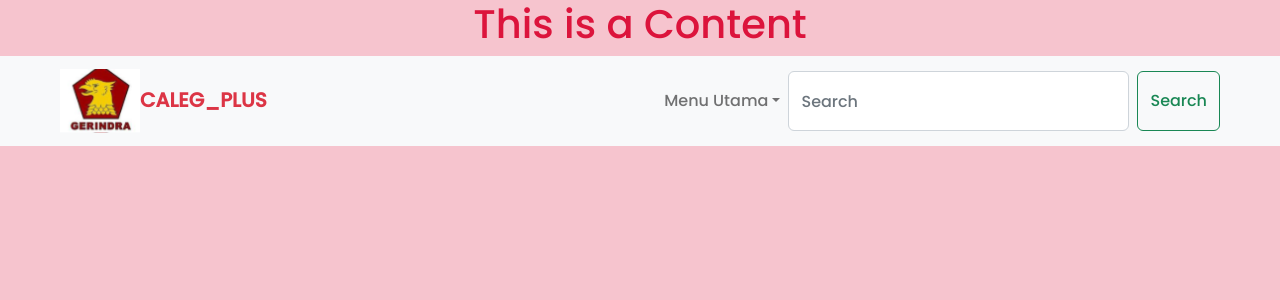
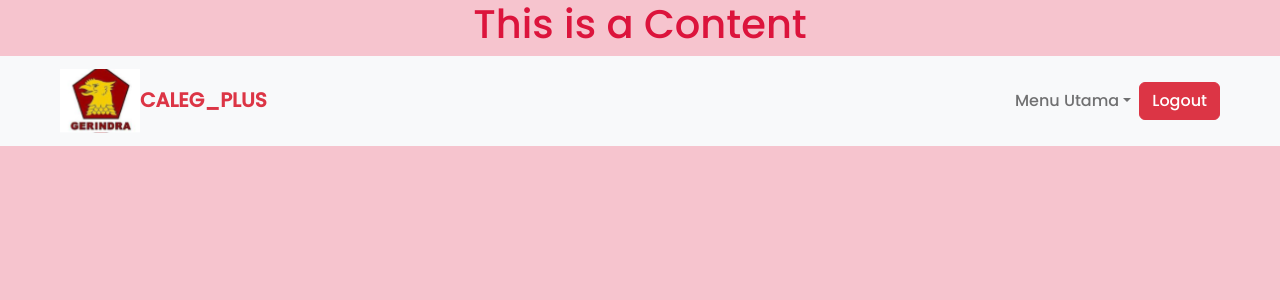
Before and after one commit to Caleg-App-System/FE-Caleg_Plus, a React (Create React App) app: page / in a window 1280 px wide. Shown: the top 300 px of the page. Built offline with nearby package versions, Linux system fonts and the light colour scheme.

Commit message:
feat: logout account

```diff
--- a/src/components/navbar/index.js
+++ b/src/components/navbar/index.js
@@ -1,8 +1,17 @@
 import React from "react";
 import "./navbar.css";
 import { Logo } from "../../assets";
+import { useSelector, useDispatch } from "react-redux";
+import { useNavigate } from "react-router-dom";
+import { logoutActions } from "../../config/redux/actions/authActions";
 
 const Navbar = () => {
+  const history = useNavigate();
+  const dispatch = useDispatch();
+  const logoutHandle = () => {
+    dispatch(logoutActions(history));
+  };
+
   return (
     <div className="navbar-container">
       <nav className="navbar navbar-expand-lg bg-light px-5">
@@ -42,12 +51,7 @@ const Navbar = () => {
                 </ul>
               </li>
             </ul>
-            <form className="d-flex" role="search">
-              <input className="form-control me-2" type="search" placeholder="Search" aria-label="Search" />
-              <button className="btn btn-outline-success" type="submit">
-                Search
-              </button>
-            </form>
+            <button className="btn btn-danger" onClick={logoutHandle}>Logout</button>
           </div>
         </div>
       </nav>
--- a/src/config/redux/actions/authActions.js
+++ b/src/config/redux/actions/authActions.js
@@ -28,12 +28,11 @@ export const loginActions = (data, history) => async (dispatch) => {
   }
 }
 
-export const logoutActions = (history, role) => async (dispatch) => {
+export const logoutActions = (history) => async (dispatch) => {
   try {
       const response = await AuthService.logout();
       dispatch({type: 'LOGOUT', payload: response});
       SweatAlert('Success Logout', 'success');
-      // role === "admin" ? history('/login/admin') : history('/login')
       history('/login');
   } catch (error) {
       SweatAlert(String(error.response.data.message), 'warning')
```
